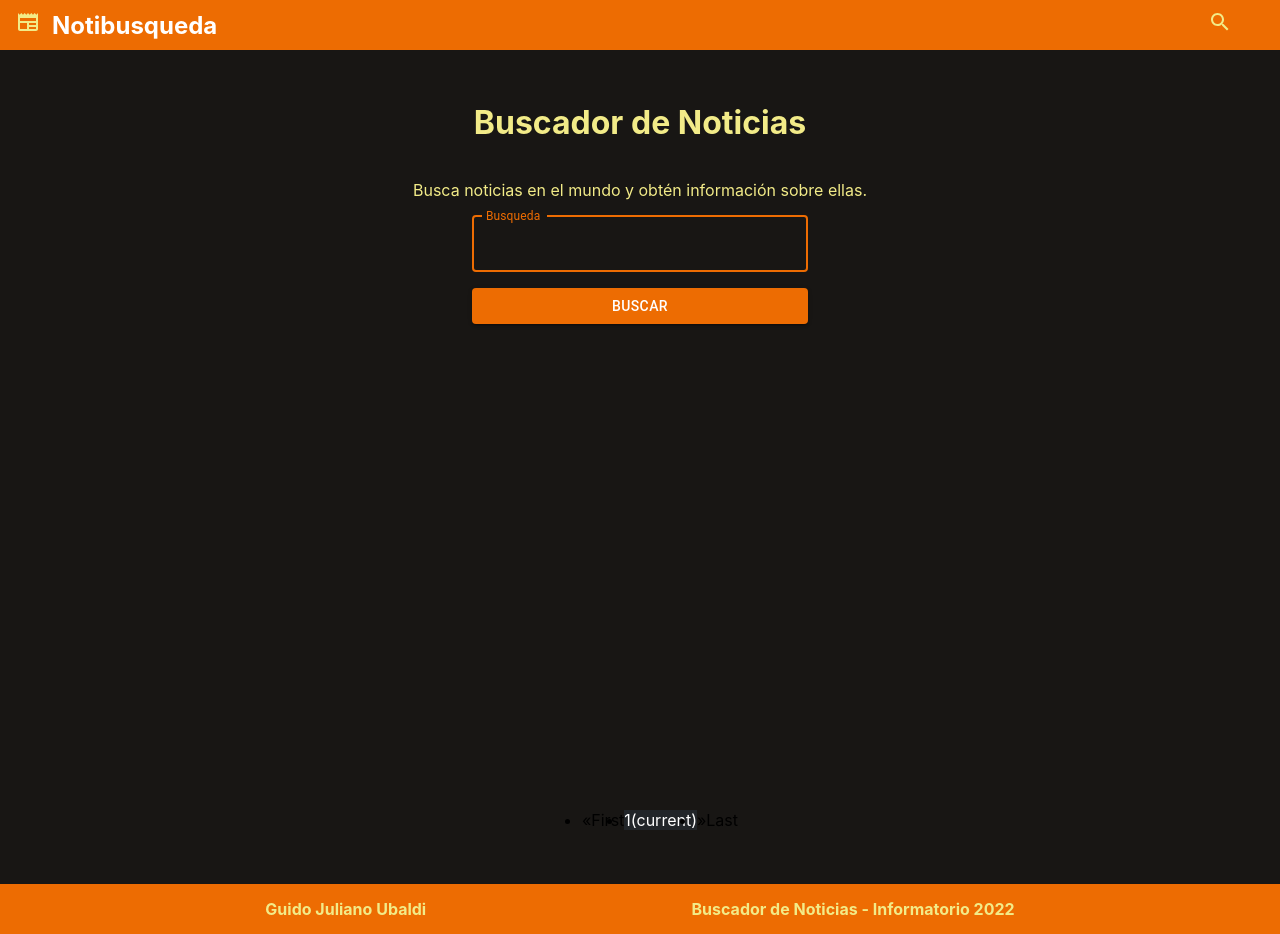
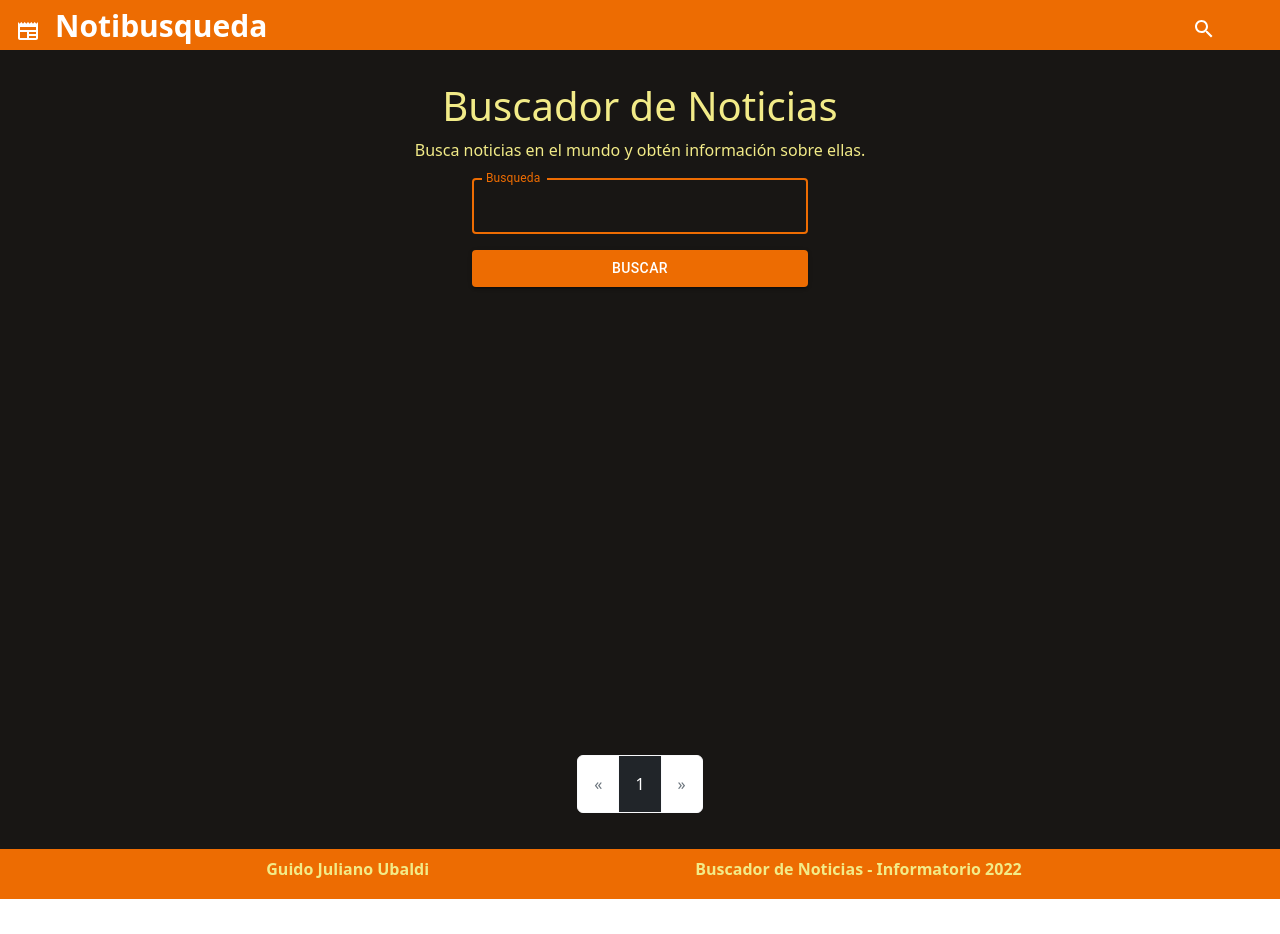
Before and after one commit to guidojuliano/tpi-react, a React (Create React App) app: page / in a window 1280 px wide. After the commit the page ends 899 px from the top, so only its background shows below. Built offline with nearby package versions, Linux system fonts and the light colour scheme.

Commit message:
funcionando paginacion

```diff
--- a/src/App.css
+++ b/src/App.css
@@ -12,11 +12,11 @@ h1 {
 .custom-navbar {
   height: 50px;
   display: flex;
-  padding-left: 1em;
+  padding-left: 1em !important;
   justify-content: space-between;
   align-items: center;
   font-weight: bold;
-  background-color: #ed6c02;
+  background-color: #ed6c02 !important;
 }
 
 .custom-navbar span {
@@ -28,7 +28,7 @@ h1 {
 }
 
 .custom-navbar :hover {
-  color: #f2eb88;
+  color: #f2eb88 !important;
   transition: 0.5s;
   text-decoration: none;
 }
@@ -44,15 +44,20 @@ h1 {
 }
 
 .custom-footer {
-  display: flex;
-  justify-content: space-evenly;
-  align-items: center;
+  display: flex !important;
+  justify-content: space-evenly !important;
+  align-items: center !important;
   height: 50px;
   background-color: #ed6c02;
   color: #fff;
   font-size: 1em;
   font-weight: bold;
   text-decoration: none;
+}
+
+.custom-footer p {
+  margin-left: 0.5em;
+  margin-top: auto;
 }
 
 .MuiOutlinedInput-input {
--- a/src/components/Footer.jsx
+++ b/src/components/Footer.jsx
@@ -3,7 +3,7 @@ import React from "react";
 import "../App.css";
 function Footer() {
   return (
-    <Navbar bg="dark" variant="dark" className="custom-footer">
+    <Navbar variant="dark" className="custom-footer">
       <p>Guido Juliano Ubaldi</p>
       <p>Buscador de Noticias - Informatorio 2022</p>
     </Navbar>
--- a/src/components/Header.jsx
+++ b/src/components/Header.jsx
@@ -3,9 +3,10 @@ import { Navbar } from "react-bootstrap";
 import React from "react";
 import "../App.css";
 import SearchIcon from "@mui/icons-material/Search";
+import "bootstrap/dist/css/bootstrap.min.css";
 function Header() {
   return (
-    <Navbar bg="dark" variant="dark" className="custom-navbar">
+    <Navbar className="custom-navbar" variant="dark">
       <Navbar.Collapse id="basic-navbar-nav">
         <Navbar.Brand href="/">
           <NewspaperIcon />
--- a/src/components/News.jsx
+++ b/src/components/News.jsx
@@ -8,8 +8,10 @@ function News({ page, pageSize, news, totalResults, maxResults }) {
     if (totalResults) {
       return (
         <div className="container-tag">
-          Está viendo {totalResults > pageSize * page ? pageSize : finalNews}{" "}
-          news de {totalResults} resultados.
+          <Alert variant="info">
+            Está viendo {totalResults > pageSize * page ? pageSize : finalNews}{" "}
+            news de {totalResults} resultados.
+          </Alert>
         </div>
       );
     }
--- a/src/components/NewsList.jsx
+++ b/src/components/NewsList.jsx
@@ -1,33 +1,33 @@
 import { useEffect, useState } from "react";
 import { getNews } from "../functions/getNews";
-import PaginationNews from "./PaginationNews";
 import News from "./News";
 import InfiniteScroll from "react-infinite-scroll-component";
-
+import Spinner from "react-bootstrap/Spinner";
+import Paginado from "./PaginationNews";
 const NewsList = ({ search }) => {
   const [loading, setLoading] = useState(false);
   const [news, setNews] = useState([]);
   const [page, setPage] = useState(1);
   const [pageSize, setPageSize] = useState(10);
   const [totalResults, setTotalResults] = useState(0);
-  const [maxResults, setMaxanswerults] = useState(false);
+  const [maxResults, setMaxResults] = useState(false);
 
-  const setTotalPages = () => {
+  const seteartotalPages = () => {
     if (totalResults % pageSize === 0) {
       return Math.trunc(totalResults / pageSize);
     }
-    return Math.trunc(totalResults / pageSize) + 1;
+    return Math.trunc(totalResults / pageSize) + 10;
   };
 
-  const totalPages = setTotalPages();
+  const totalPages = seteartotalPages();
 
-  const getNewsFromAPI = async (search, page, pageSize) => {
+  const getNoticiasDesdeServicio = async (search, page, pageSize) => {
     setLoading(true);
-    const answer = await getNews(search, page, pageSize);
-    setNews(answer.articles);
-    setTotalResults(answer.totalResults);
-    setMaxanswerults(false);
-    if (answer.code === "maximumanswerultsReached") setMaxanswerults(true);
+    const respuesta = await getNews(search, page, pageSize);
+    setNews(respuesta.articles);
+    setTotalResults(respuesta.totalResults);
+    setMaxResults(false);
+    if (respuesta.code === "maximumResultsReached") setMaxResults(true);
     setLoading(false);
   };
 
@@ -36,17 +36,13 @@ const NewsList = ({ search }) => {
   }, [search]);
 
   useEffect(() => {
-    setPage(1);
-  }, [search]);
-
-  useEffect(() => {
     if (search) {
-      getNewsFromAPI(search, page, pageSize);
+      getNoticiasDesdeServicio(search, page, pageSize);
     }
   }, [page, search]);
 
   if (loading) {
-    return <p>Loading</p>;
+    return <Spinner animation="border" variant="warning" />;
   }
 
   return (
@@ -55,10 +51,10 @@ const NewsList = ({ search }) => {
         page={page}
         news={news}
         pageSize={pageSize}
-        totalResults={totalResults}
+        dataLength={totalResults}
         maxResults={maxResults}
       />
-      <PaginationNews
+      <Paginado
         page={page}
         setPage={setPage}
         totalResults={totalResults}
--- /dev/null
+++ b/src/components/PaginationNews.css
@@ -0,0 +1,54 @@
+.pagination {
+  display: flex;
+  margin: 1px;
+  height: 4rem;
+  justify-content: center;
+  flex-wrap: wrap;
+  align-content: center;
+  text-decoration: none;
+  border: #fff;
+}
+
+.pagination li {
+  text-decoration: none;
+  border: #fff;
+  border-color: rgb(249, 250, 252) !important;
+}
+
+.pagination ::marker {
+  color: #181614;
+}
+.page-link {
+  color: rgb(219, 124, 47);
+  padding: 1em;
+  text-decoration: none;
+  border-color: rgb(249, 250, 252) !important;
+}
+
+.page-item.active .page-link {
+  color: #fff;
+  background-color: rgb(33, 37, 41);
+  border-color: rgb(249, 250, 252) !important;
+  text-decoration: none;
+}
+
+.noticia {
+  min-height: calc(100vh - 22rem);
+  padding: 0;
+  display: grid;
+  justify-content: center;
+}
+
+.container-alert {
+  display: none;
+}
+
+.container-info {
+  padding: 0 1.8rem 0 1.8rem;
+  color: #fff !important;
+}
+
+.alert {
+  font-size: 1.2rem;
+  color: #fff !important;
+}
--- a/src/components/PaginationNews.jsx
+++ b/src/components/PaginationNews.jsx
@@ -1,12 +1,21 @@
 import Pagination from "react-bootstrap/Pagination";
-
-function PaginationNews(props) {
+import "./PaginationNews.css";
+import "bootstrap/dist/css/bootstrap.min.css";
+function Paginado(props) {
   const setPageNext = () => {
-    props.setPage(props.page + 1);
+    if (props.page < props.totalPages) {
+      props.setPage(props.page + 1);
+    } else {
+      return null;
+    }
   };
 
   const setPagePrevious = () => {
-    props.setPage(props.page - 1);
+    if (props.page > 1) {
+      props.setPage(props.page - 1);
+    } else {
+      return null;
+    }
   };
 
   const setFirstPage = () => {
@@ -80,4 +89,4 @@ function PaginationNews(props) {
   );
 }
 
-export default PaginationNews;
+export default Paginado;
--- a/src/components/Searcher.jsx
+++ b/src/components/Searcher.jsx
@@ -2,7 +2,7 @@ import React, { useState } from "react";
 import TextField from "@mui/material/TextField";
 import Box from "@mui/material/Box";
 import Button from "@mui/material/Button";
-
+import Alert from "@mui/material/Alert";
 export default function Searcher(props) {
   const [searchText, setSearchText] = useState("");
   const [messageSize, setMessageSize] = useState(false);
@@ -69,14 +69,14 @@ export default function Searcher(props) {
         Buscar{" "}
       </Button>
       {messageRequired && (
-        <alert variant="filled" severity="error">
+        <Alert variant="filled" severity="error">
           Ingrese valor de busqueda
-        </alert>
+        </Alert>
       )}
       {messageSize && (
-        <alert variant="filled" severity="error">
+        <Alert variant="filled" severity="error">
           Ingrese como mínimo 3 caracteres
-        </alert>
+        </Alert>
       )}
     </Box>
   );
```
Also changed, not shown: package.json (+7 -3 lines), 1 other file (tests, documents, lock files or other folders).
